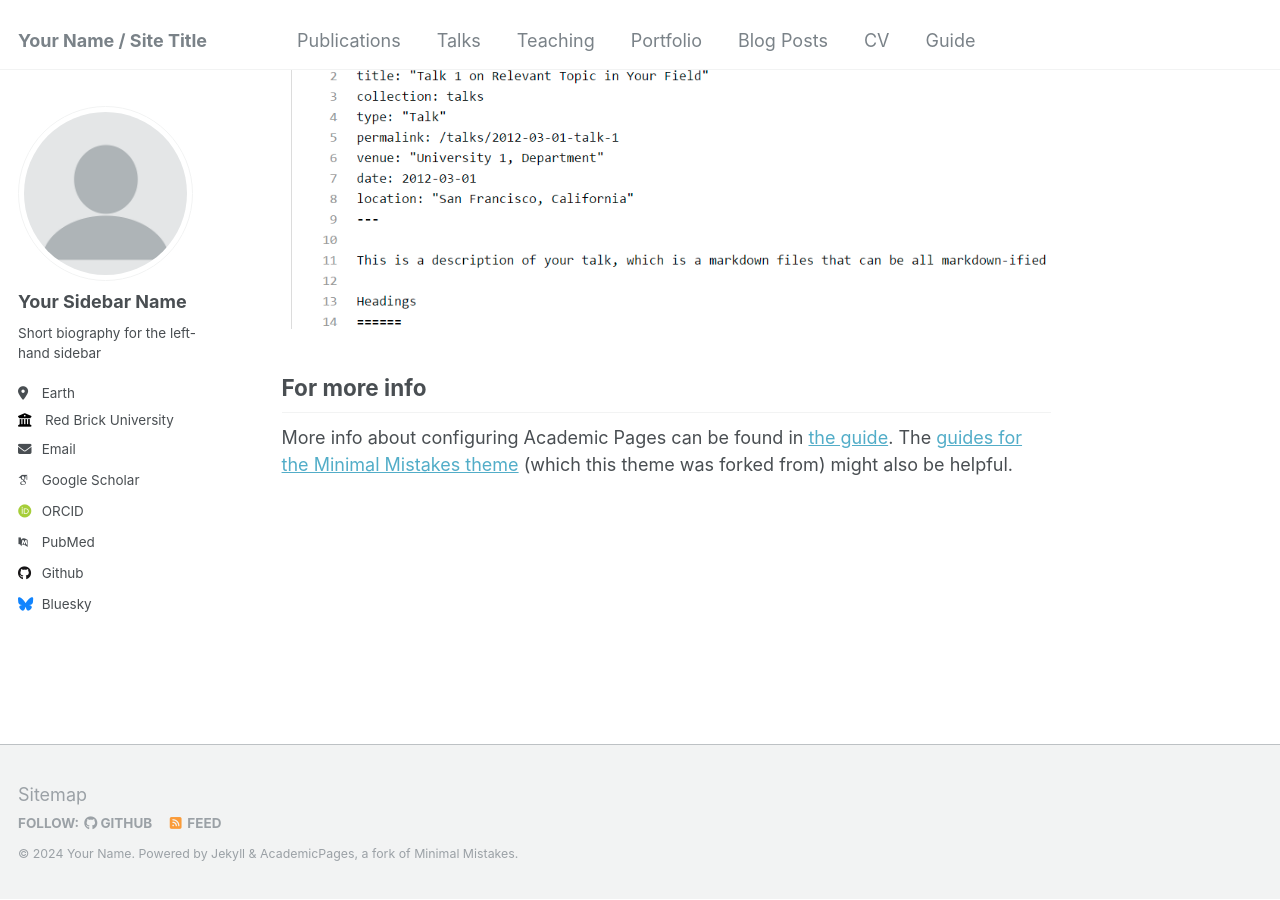
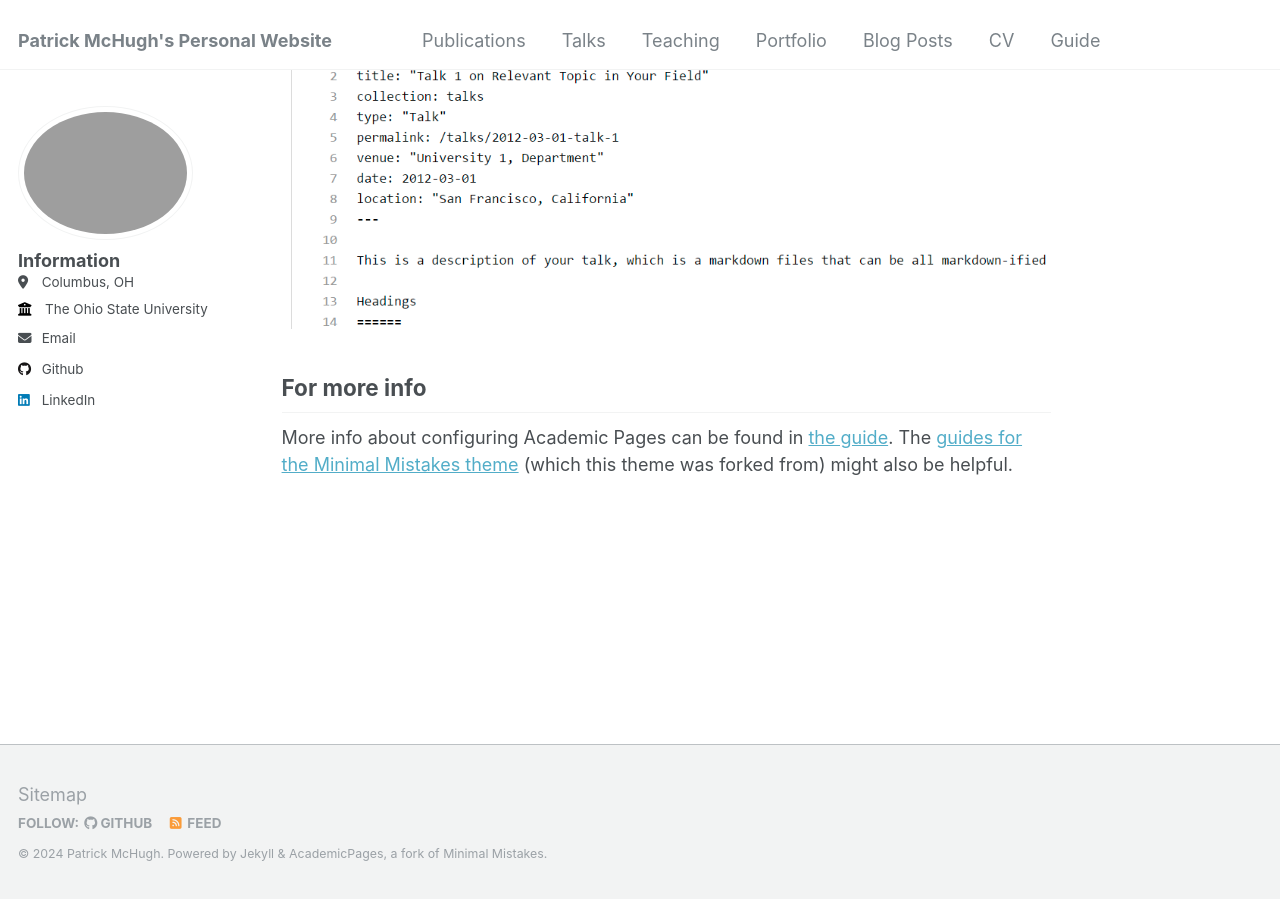
Before and after one commit to mchugh118/mchugh118.github.io, a Jekyll site: the page built from _pages/about.md, in a window 1280 px wide and 900 px high, scrolled down 2551 px. Built offline with Jekyll 4.4.1, drawn with Linux system fonts in a browser that asks for light colours; some web fonts are replaced.

Commit message:
Update _config.yml

```diff
--- a/_config.yml
+++ b/_config.yml
@@ -8,47 +8,47 @@
 
 # Basic Site Settings
 locale                   : "en-US"
-title                    : "Your Name / Site Title"
+title                    : "Patrick McHugh's Personal Website"
 title_separator          : "-"
-name                     : &name "Your Name"
-description              : &description "personal description"
-url                      : https://academicpages.github.io # the base hostname & protocol for your site e.g. "https://mmistakes.github.io"
+name                     : &name "Patrick McHugh"
+description              : &description "Statistics PhD student at The Ohio State University"
+url                      : https://mchugh118.github.io # the base hostname & protocol for your site e.g. "https://mmistakes.github.io"
 baseurl                  : "" # the subpath of your site, e.g. "/blog"
-repository               : "academicpages/academicpages.github.io"
+repository               : "mchugh118/mchugh118.github.io"
 
 # Site Author - The following control what appear as part of the author content on the side bar.
 #               If a field is blank the icon and link will not appear, otherwise it will be shown.
 #               Additional customization can be done by editing /_includes/author-profile.html
 author:
   # Biographic information
-  avatar           : "profile.png"
-  name             : "Your Sidebar Name"
+  avatar           : "mchugh_profile_pic_crop.jpg"
+  name             : "Information"
   pronouns         : # example: "she/her"
-  bio              : "Short biography for the left-hand sidebar"
-  location         : "Earth"
-  employer         : "Red Brick University"
+  bio              : # "Short biography for the left-hand sidebar"
+  location         : "Columbus, OH"
+  employer         : "The Ohio State University"
   uri              : # URL
-  email            : "none@example.org"
+  email            : "mchugh.118@osu.edu"
 
   # Academic websites
   arxiv            : # URL - Update with the correct link to your profile
-  googlescholar    : "https://scholar.google.com/citations?user=PS_CX0AAAAAJ"
+  googlescholar    : # "https://scholar.google.com/citations?user=PS_CX0AAAAAJ"
   impactstory      : # URL
-  orcid            : "http://orcid.org/yourorcidurl"
+  orcid            : # "http://orcid.org/yourorcidurl"
   semantic         : # URL
-  pubmed           : "https://www.ncbi.nlm.nih.gov/pubmed/?term=john+snow"
+  pubmed           : # "https://www.ncbi.nlm.nih.gov/pubmed/?term=john+snow"
   researchgate     : # URL
 
   # Repositories and software development
   bitbucket        : # Username - Update with your username on the site
   codepen          : # Username
   dribbble         : # Username
-  github           : "academicpages"
+  github           : "mchugh118"
   kaggle           : # Username
   stackoverflow    : # User number or user number and name (i.e., use "1" or "1/jeff-atwood")
 
   # Social media
-  bluesky          : "bsky.app" # Replace this with you Bluesky username
+  bluesky          : # "bsky.app" # Replace this with you Bluesky username
   facebook         : # Username
   flickr           : # Username
   foursquare       : # Username
@@ -57,7 +57,7 @@ author:
   keybase          : # Username
   instagram        : # Username
   lastfm           : # Username
-  linkedin         : # Username
+  linkedin         : "patrick-mchugh-050639109"
   mastodon         : # URL
   medium           : # URL
   pinterest        : # Username
```
